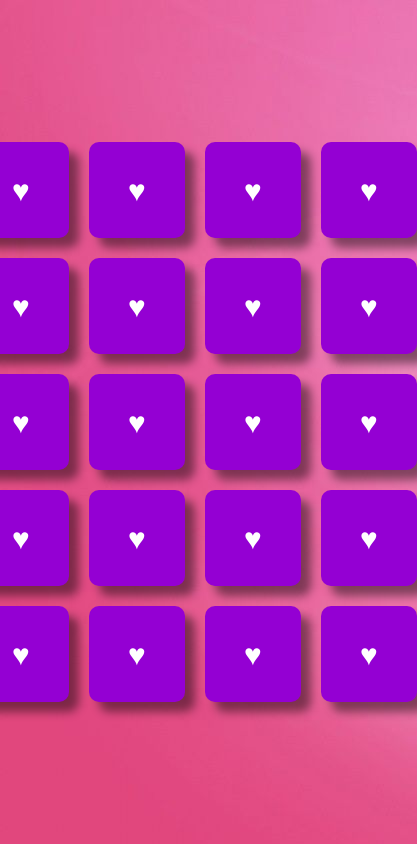
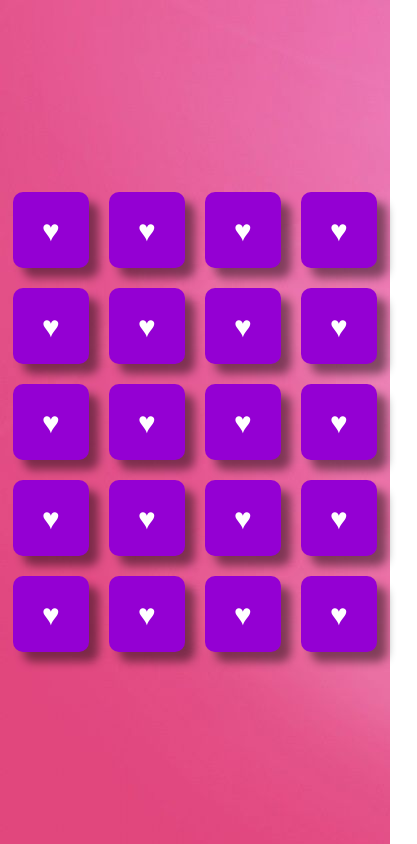
Before and after one commit to EderCruzz/Jogo-da-memoria, a plain HTML site: page index.html in a window 390 px wide. Shown: the whole page, 417 px wide, since content can reach past the window. Drawn offline with Linux system fonts and the light colour scheme.

Commit message:
Update style.css

```diff
--- a/assets/styles/style.css
+++ b/assets/styles/style.css
@@ -123,11 +123,11 @@ a{
 
     }
     .card{
-        width: 96px;
-        height: 96px;}
+        width: 76px;
+        height: 76px;}
     .icon
 {
-    width: 80px;
+    width: 68px;
 }
 .card_front,.card_back{
 border-radius:10px;
```
